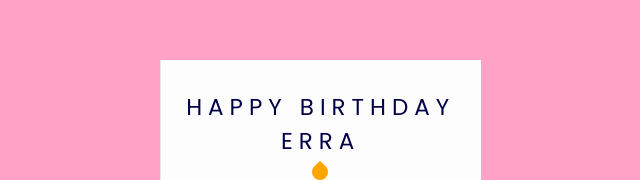
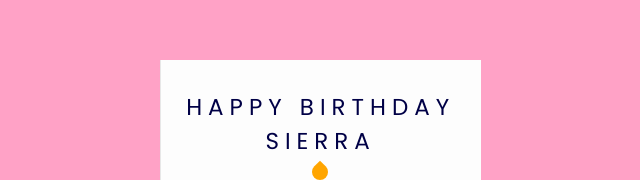
Before and after one commit to mrikihidayat/erra, a plain HTML site: page index.html in a window 1280 px wide. Shown: the part 140-320 px from the top of the page, 480-1120 px from the left. Drawn offline with Linux system fonts and the light colour scheme.

Commit message:
index.html

```diff
--- a/index.html
+++ b/index.html
@@ -23,7 +23,7 @@
 
                <div class="outside">
         <div class="front">
-          <p>Happy Birthday Erra</p>
+          <p>Happy Birthday Sierra</p>
           <div class="cake">
             <div class="top-layer"></div>
             <div class="middle-layer"></div>
```
